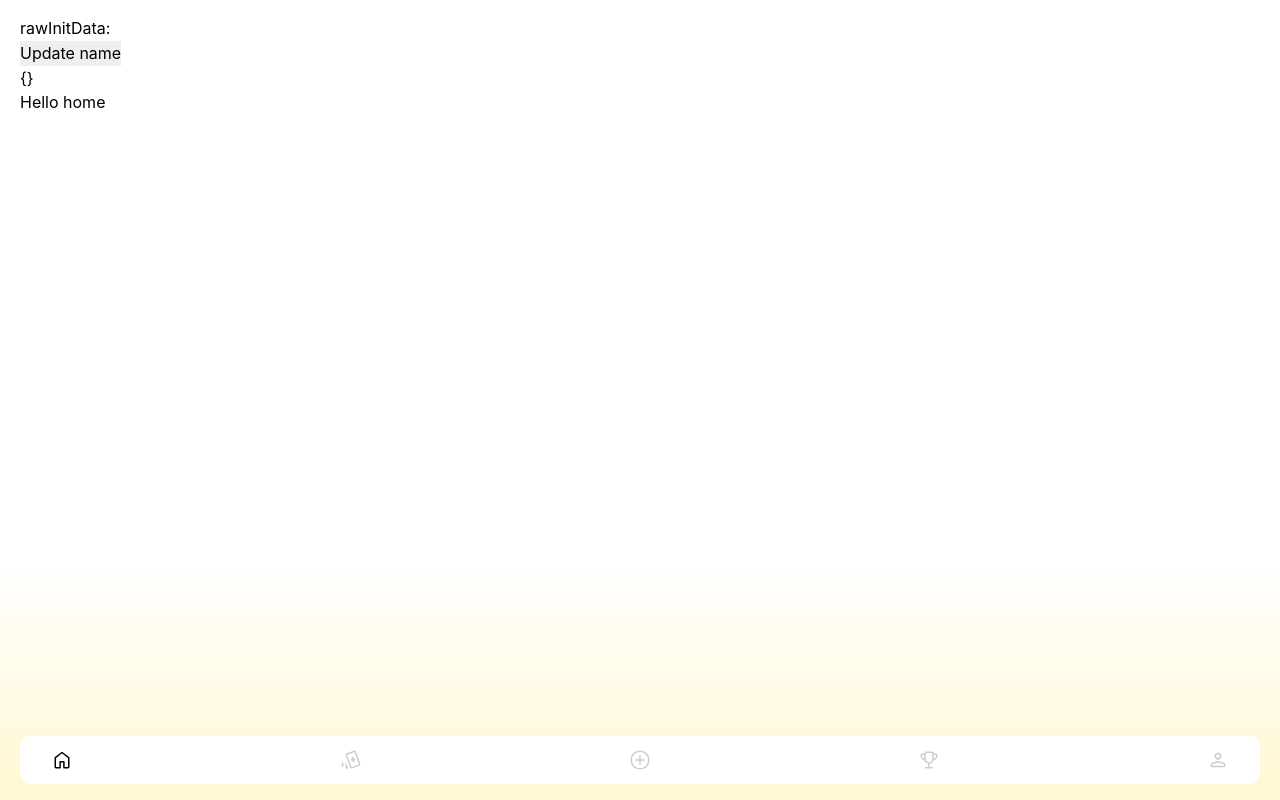
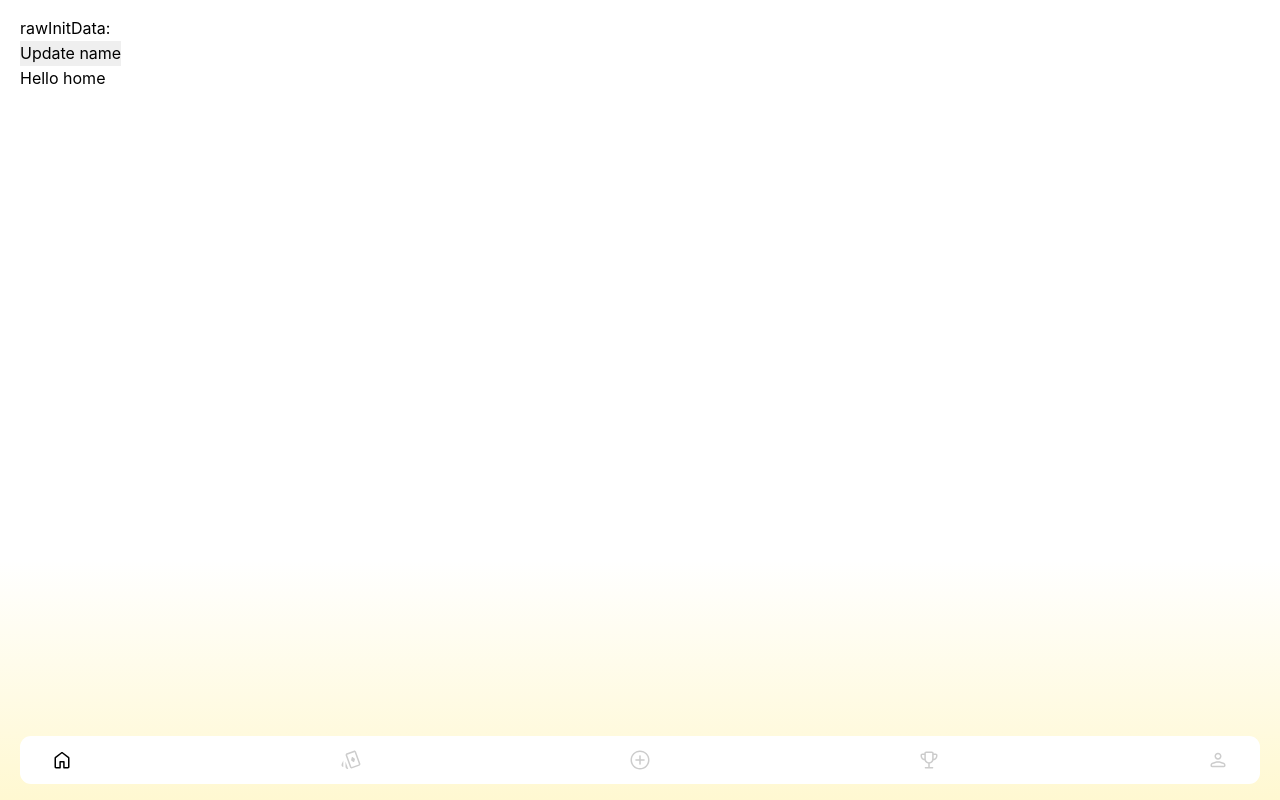
Before and after one commit to emfree94/test-game, a React (Vite) app: page / in a window 1280 px wide. Built offline with nearby package versions, Linux system fonts and the light colour scheme.

Commit message:
type any

```diff
--- a/src/App.tsx
+++ b/src/App.tsx
@@ -6,6 +6,7 @@ import { userData } from 'features/response/responseSlice'
 import { Outlet } from 'react-router-dom'
 import { Navigation } from '@components/Navigation/Navigation'
 import { useUpdateAccountNameMutation } from 'features/api/putSlice'
+import { any } from 'zod'
 
 declare global {
   interface Window {
@@ -22,7 +23,7 @@ export const App = () => {
     { isLoading: isUpdateLoading, isError: isUpdateError, data: updateData },
   ] = useUpdateAccountNameMutation()
   const dispatch = useDispatch()
-  const [response, setResponse] = useState({})
+  const [response, setResponse] = useState<string>('')
 
   useEffect(() => {
     if (window.Telegram && window.Telegram.WebApp) {
@@ -54,7 +55,7 @@ export const App = () => {
 
       setResponse(data)
       console.log('Response from PUT request:', response)
-    } catch (error) {
+    } catch (error: any) {
       setResponse(error)
       console.error('Error during PUT request:', error)
     }
@@ -68,7 +69,7 @@ export const App = () => {
 
       <button onClick={() => updateName}>Update name</button>
 
-      <div className="">{JSON.stringify(response)}</div>
+      <div className="">{response}</div>
       <main>
         <Outlet />
       </main>
```
Also changed, not shown: 2 other files (tests, documents, lock files or other folders).
